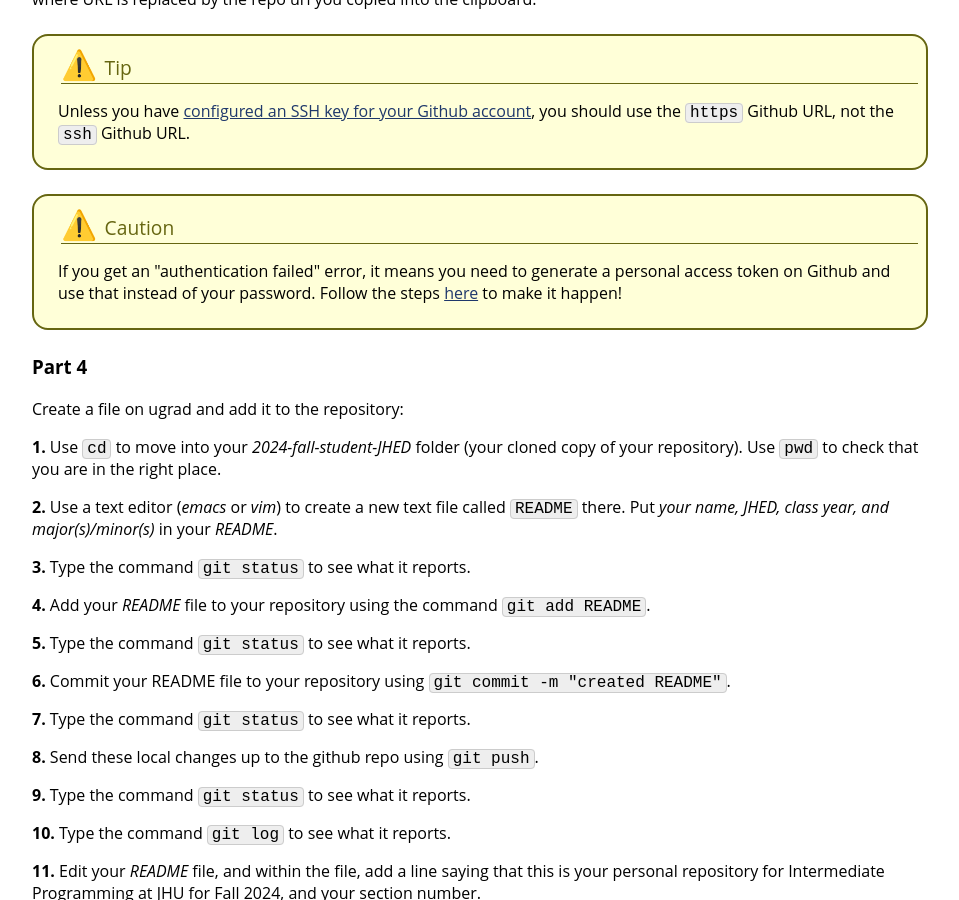
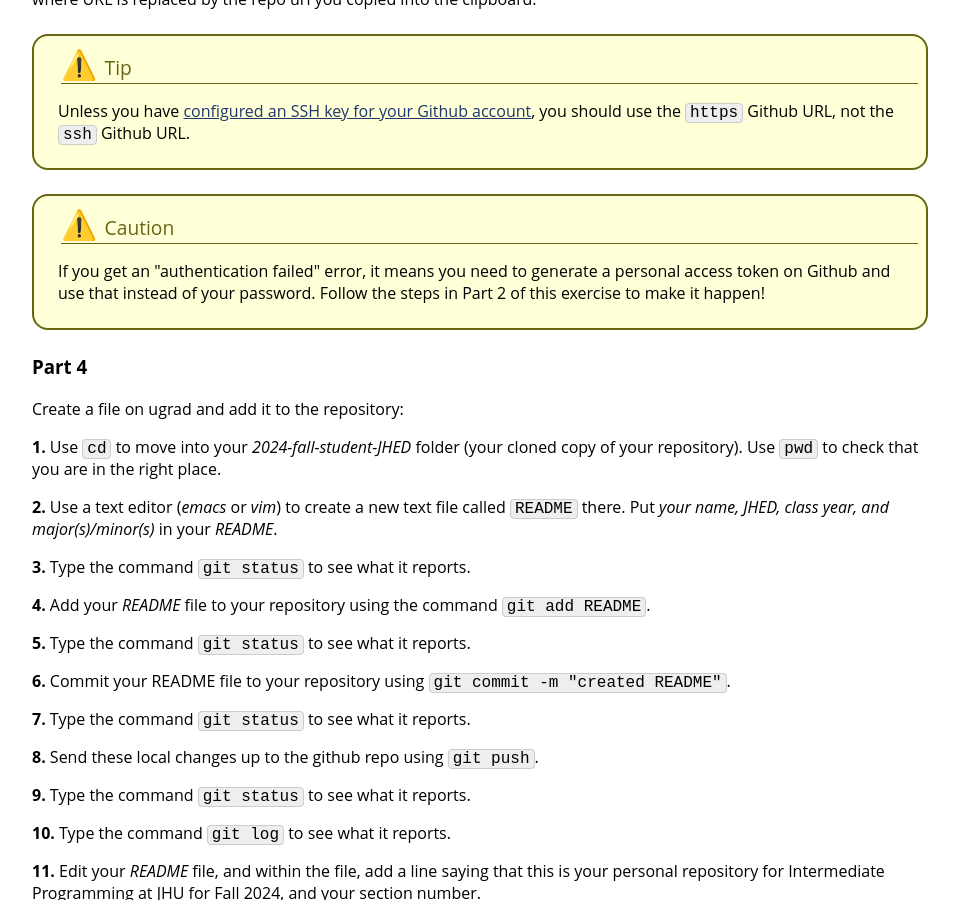
Before and after one commit to jhu-ip/cs220-f24, a Jekyll site: the page built from exercise/ex03a.md, in a window 1280 px wide and 900 px high, scrolled down 2522 px. Shown: the whole window, without its empty margins (160-1119 px from the left). Built offline with Jekyll 4.4.1, drawn with Linux system fonts in a browser that asks for light colours; some of the changed text lies outside the part shown.

Commit message:
Update some wording w.r.t Git exercise

```diff
--- a/exercise/ex03a.md
+++ b/exercise/ex03a.md
@@ -104,7 +104,7 @@ you should use the <code>https</code> Github URL, not the <code>ssh</code> Githu
 <div class='admonition caution'>
 <div class='title'>Caution</div>
 <div class='content'>
-<p>If you get an "authentication failed" error, it means you need to generate a personal access token on Github and use that instead of your password. Follow the steps <a href="https://docs.github.com/en/github/authenticating-to-github/keeping-your-account-and-data-secure/creating-a-personal-access-token">here</a> to make it happen!</p>
+<p>If you get an "authentication failed" error, it means you need to generate a personal access token on Github and use that instead of your password. Follow the steps in Part 2 of this exercise to make it happen!</p>
 </div>
 </div>
 
```
Also changed, not shown: other parts of exercise/ex03a.md (+1 -1 lines), material.md (+1 -1 lines).
